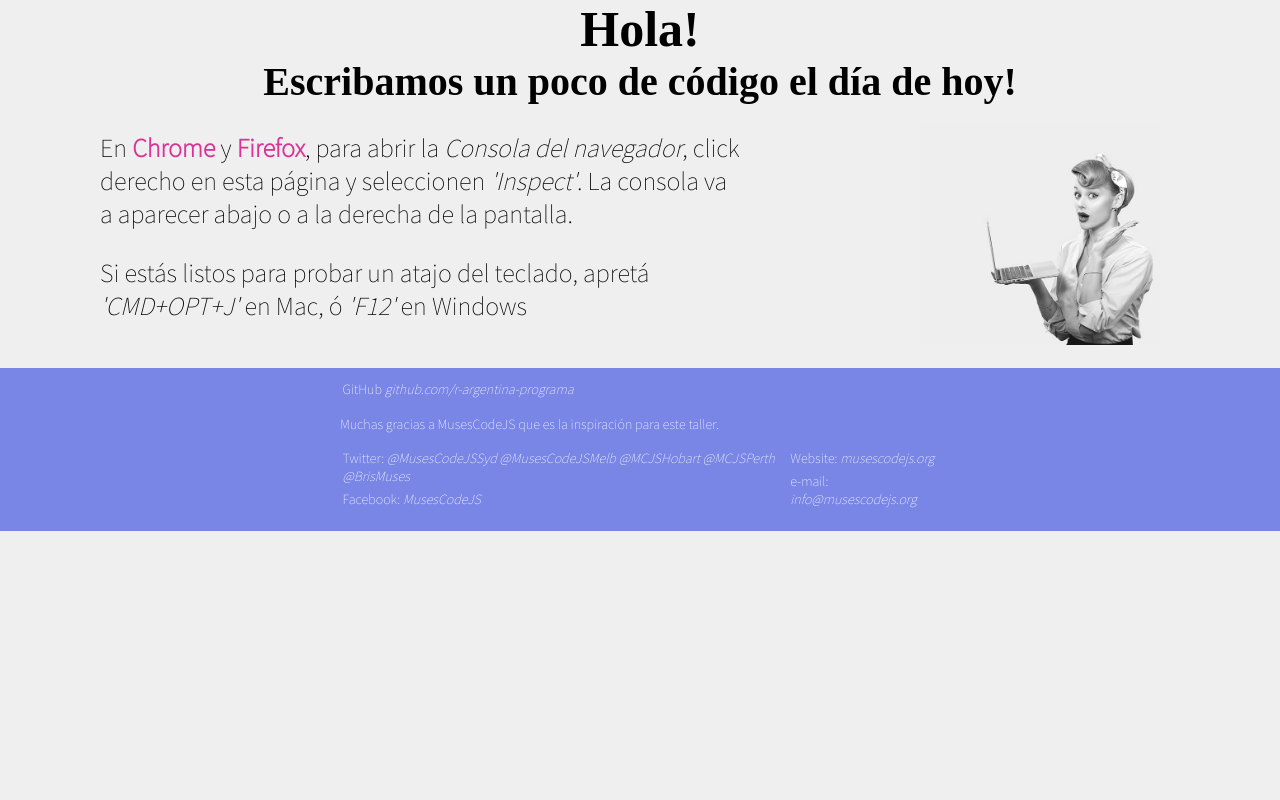
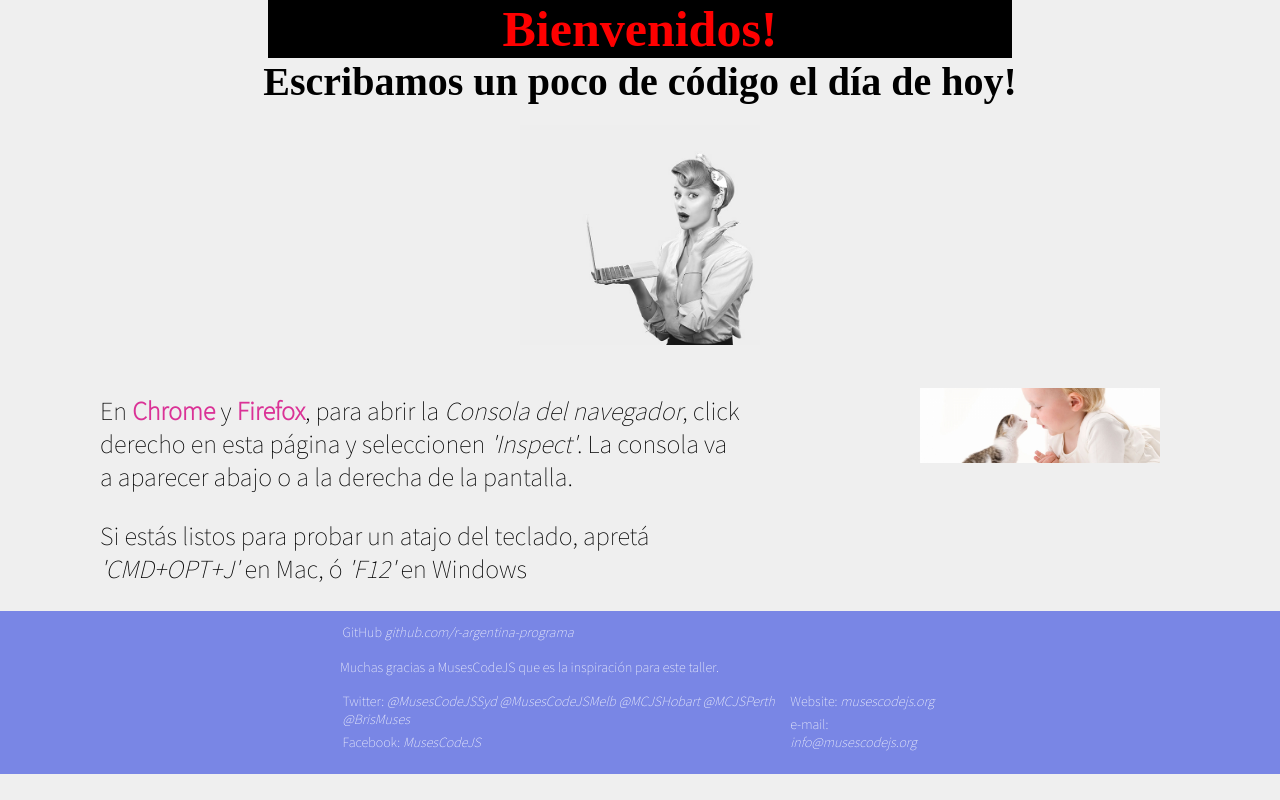
Before and after one commit to francopaz88/introduccion-a-js-master, a plain HTML site: page introduccion-a-js/index.html in a window 1280 px wide. Drawn offline with Linux system fonts and the light colour scheme; a web font is replaced by a local one.

Commit message:
Nivel 3 completado!
Seguir con la tarea Clase 5.

```diff
--- a/introduccion-a-js/index.html
+++ b/introduccion-a-js/index.html
@@ -69,6 +69,6 @@
     </div>
   </footer>
 
-  <script src="tareas/clase-4/tarea-clase-4.js"></script>
+  <script src="js/nivel3.js"></script>
 </body>
 </html>
--- a/introduccion-a-js/js/nivel3.js
+++ b/introduccion-a-js/js/nivel3.js
@@ -124,10 +124,8 @@
 //       variable llamada nuestroTitulo.
 //       Utilizá console.log para ver lo que obtuviste!
 
-
-
-
-
+const nuestroTitulo = document.querySelector("h1");
+console.log(nuestroTitulo);
 
 /*
     Obteniendo elementos similares.
@@ -146,26 +144,19 @@
 
 // TAREA: Obtené todos los elementos <li> de la página en una variable llamada mediaLinks.
 
-
-
-
-
+const mediaLinks = document.querySelectorAll("li");
 
 // TAREA: Ahora utilizá console.log para ver la cantidad de
 // elementos li que hay con mediaLinks.length
 
-
-
-
-
+console.log(mediaLinks.length);
 
 // TAREA: ¿Te acordás de los bucles del nivel 2? Usando lo que sabés de ellos, realizá iteraciones
 //      sobre cada item de mediaLinks y mostralos en pantalla con console.log
 
-
-
-
-
+for (let i = 0; i < mediaLinks.length; i++) {
+    console.log(mediaLinks[i]);
+}
 
 /*
     Propiedades de los elementos
@@ -184,10 +175,7 @@
 // TAREA: Obtené el contenido de nuestro elemento 'h1'
 // y utilizá console.log para mostrarlo.
 
-
-
-
-
+console.log(nuestroTitulo.innerText);
 
 /*
     Editar el contenido de la página
@@ -205,8 +193,9 @@
 
 // TAREA: Hagamos un nuevo título! Cambiá el contenido de nuestro 'h1' y ponele lo que quieras.
 
-
-
+const nuevoTitulo = document.querySelector("h1");
+nuevoTitulo.textContent = "Bienvenidos!";
+console.log(nuevoTitulo.textContent);
 
 
 /*
@@ -218,14 +207,13 @@
     Ejemplo:
 
     const nuestroTwitter = document.querySelector('.twitter');
-    ourTwitter.id = "sorpresa";
+    nuestroTwitter.id = "sorpresa";
 */
 
 // TAREA: Actualizá el valor del atributo 'src' de nuestra etiqueta 'img' a "img/kittens.jpeg".
 
-
-
-
+const nuevaImg = document.querySelector("img");
+nuevaImg.src = "img/kittens.jpeg";
 
 
 /*
@@ -248,9 +236,8 @@
 
 // Tarea: Obtené cualquier elemento de la página y cambiale algunos estilos.
 
-
-
-
+nuevoTitulo.style.color = "red";
+nuevoTitulo.style.backgroundColor = "black";
 
 
 /*
@@ -278,10 +265,10 @@
 //
 // P.S. También les podés dar estilos al nuevo nodo que creaste.
 
-
-
-
-
+const nodoPagina = document.querySelector("header");
+const nuevoLogo = document.createElement("img");
+nodoPagina.appendChild(nuevoLogo);
+nuevoLogo.src = "img/woman_bw.jpg";
 
 ////////////////////////////////////////////////////////////////////////////
 // ¡Felicidades! ¡Has terminado el Nivel 3 de JavaScript Básico!          //
```
Also changed, not shown: introduccion-a-js/tareas/clase-5/index.html (+1 -1 lines).
